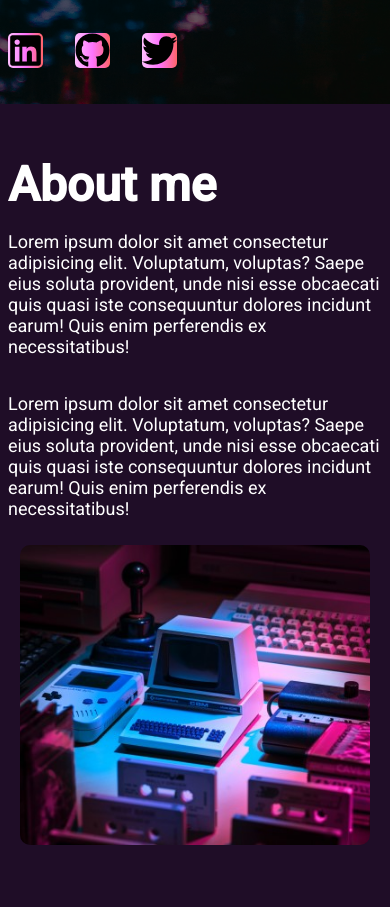
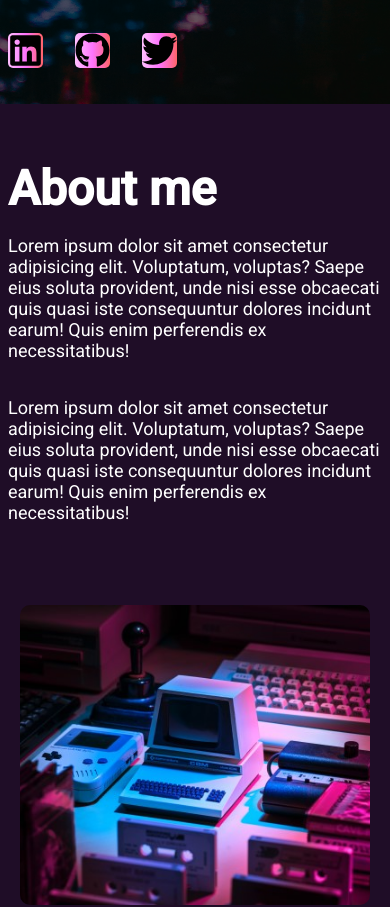
Before and after one commit to ViktorSnaer/portfolio-2022, a Next.js app: page / in a window 390 px wide. Shown: the part 740-1647 px from the top of the page. Built offline with nearby package versions, Linux system fonts and the light colour scheme.

Commit message:
about me responsive bug fix

```diff
--- a/components/AboutMe/AboutMe.module.css
+++ b/components/AboutMe/AboutMe.module.css
@@ -7,16 +7,17 @@
   flex-direction: row;
   min-height: 100vh;
   height: fit-content;
+  width: 100%;
 }
 
 @media (max-width: 1000px) {
   .container {
     flex-direction: column;
+    height: 100%;
   }
 }
 
 .containerHalf {
-  position: relative;
   width: 50%;
   display: flex;
   justify-content: center;
@@ -26,6 +27,7 @@
 @media (max-width: 1000px) {
   .containerHalf {
     width: 100%;
+    min-height: 50vh;
     height: 100%;
   }
 }
@@ -33,7 +35,6 @@
 .textContainer {
   position: relative;
   height: 100%;
-  max-height: 500px;
   display: flex;
   flex-direction: column;
 }
@@ -43,7 +44,7 @@
   margin: 0;
 }
 
-@media (max-width: 840px) {
+@media (max-width: 1000px) {
   .title {
     font-size: 48px;
     height: 100%;
@@ -75,6 +76,7 @@
   width: 450px;
   height: 450px;
   margin: 0.5rem;
+  align-items: center;
 }
 @media (max-width: 600px) {
   .imageContainer {
```
